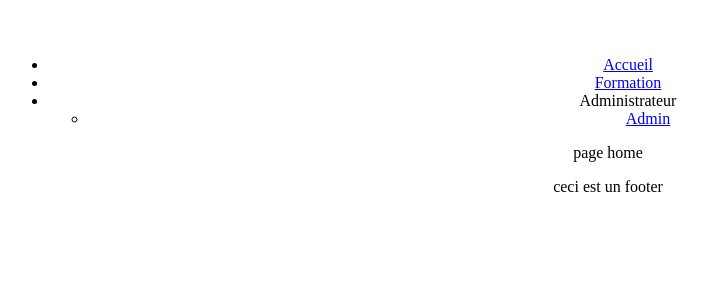
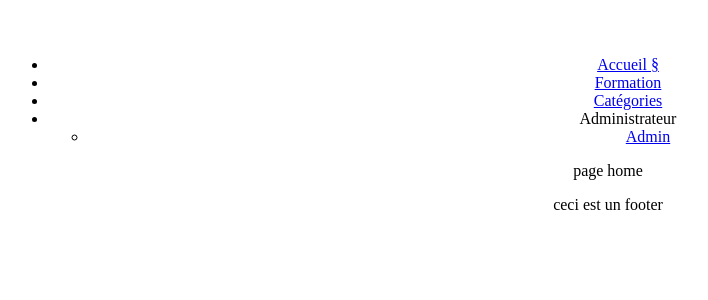
Before and after one commit to Dakpadou/Nikodemus, a React (Vite) app in the folder nikodemus-frontend/Nikodemus/: page / in a window 1280 px wide. Shown: the top 300 px of the page, without its empty margins (32-740 px from the left). Built offline with nearby package versions, Linux system fonts and the light colour scheme.

Commit message:
petites corrections

```diff
--- a/nikodemus-frontend/Nikodemus/src/App.jsx
+++ b/nikodemus-frontend/Nikodemus/src/App.jsx
@@ -4,6 +4,7 @@ import viteLogo from '/vite.svg'
 import './App.css'
 import Home from './pages/Home'
 import Formation from './pages/formation'
+import Category from './pages/category'
 import { Routes, Route } from "react-router-dom";
 import AddFormationAdmin from './pages/admin/formation/add-formation'
 import FormationById from './pages/formation-by-id'
@@ -25,6 +26,7 @@ function App() {
       <Route path="/login" element={<Login />} />
       <Route path="/" element={<Home />} />
       <Route path="/formation" element={<Formation />} />
+      <Route path="/category" element={<Category />} />
       <Route index element={<Home />} />
       <Route path="/admin/formation/add" element={<AddFormationAdmin />} />
       <Route path="/formation/:id" element={<FormationById />} />
--- a/nikodemus-frontend/Nikodemus/src/components/categorycomponent.jsx
+++ b/nikodemus-frontend/Nikodemus/src/components/categorycomponent.jsx
@@ -1,7 +1,7 @@
 import React, { useState, useEffect } from "react";
 import axios from "axios";
 
-const category = () => {
+const Category = () => {
     const [data, setData] = useState([]); // constante data (tableau vide)
     useEffect(() => {
         axios.get('http://localhost:3000/category') // recuperation sur BDD
@@ -18,7 +18,6 @@ const category = () => {
 return (
     <>
         <div>
-            coucou
         {data.map((categorydata) => (
             <article key={categorydata.id}>
             <p> {categorydata.Titre}</p>
--- a/nikodemus-frontend/Nikodemus/src/components/formationcomponent.jsx
+++ b/nikodemus-frontend/Nikodemus/src/components/formationcomponent.jsx
@@ -18,8 +18,7 @@ const Formation = () => {
 return (
     <>
         <div>
-            coucou
-        {data.map((formationdata) => (
+                    {data.map((formationdata) => (
             <article key={formationdata.id}>
             <p> {formationdata.Titre}</p>
             <p> {formationdata.presentation}</p>
--- a/nikodemus-frontend/Nikodemus/src/components/header.jsx
+++ b/nikodemus-frontend/Nikodemus/src/components/header.jsx
@@ -13,10 +13,14 @@ const Header = () => {
       <nav>
         <ul>
           <li>
-            <Link to="/">Accueil  </Link>
+            <Link to="/">Accueil
+            §</Link>
           </li>
           <li>
             <Link to="/formation">Formation</Link>
+          </li>
+          <li>
+            <Link to="/category">Catégories</Link>
           </li>
           <li> Administrateur
             <ul>
--- a/nikodemus-frontend/Nikodemus/src/pages/category.jsx
+++ b/nikodemus-frontend/Nikodemus/src/pages/category.jsx
@@ -0,0 +1,18 @@
+import React, { useState, useEffect } from "react";
+import CategoryComponent from "../components/categorycomponent";
+import { Link } from "react-router-dom";
+
+
+
+const CategoryPage = () => {
+
+return (
+    <>
+        <h1>Page Categories</h1>
+        <CategoryComponent />
+
+    </>
+)
+};
+
+export default CategoryPage;
```
Also changed, not shown: nikodemus-frontend/Nikodemus/src/pages/admin/category/create-category.jsx (added).
